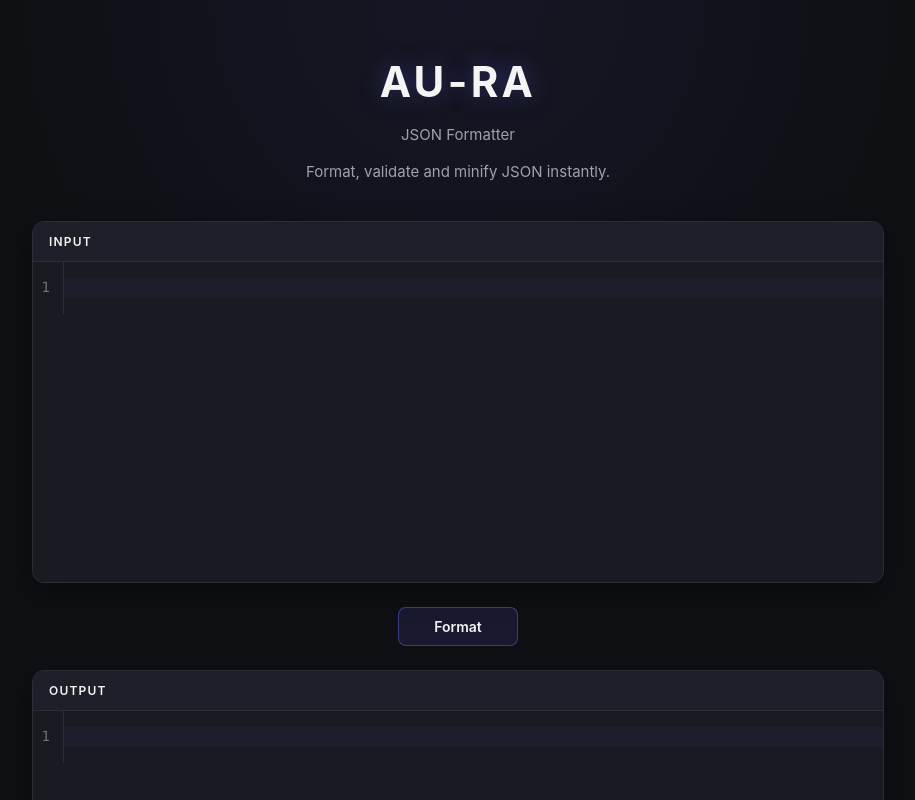
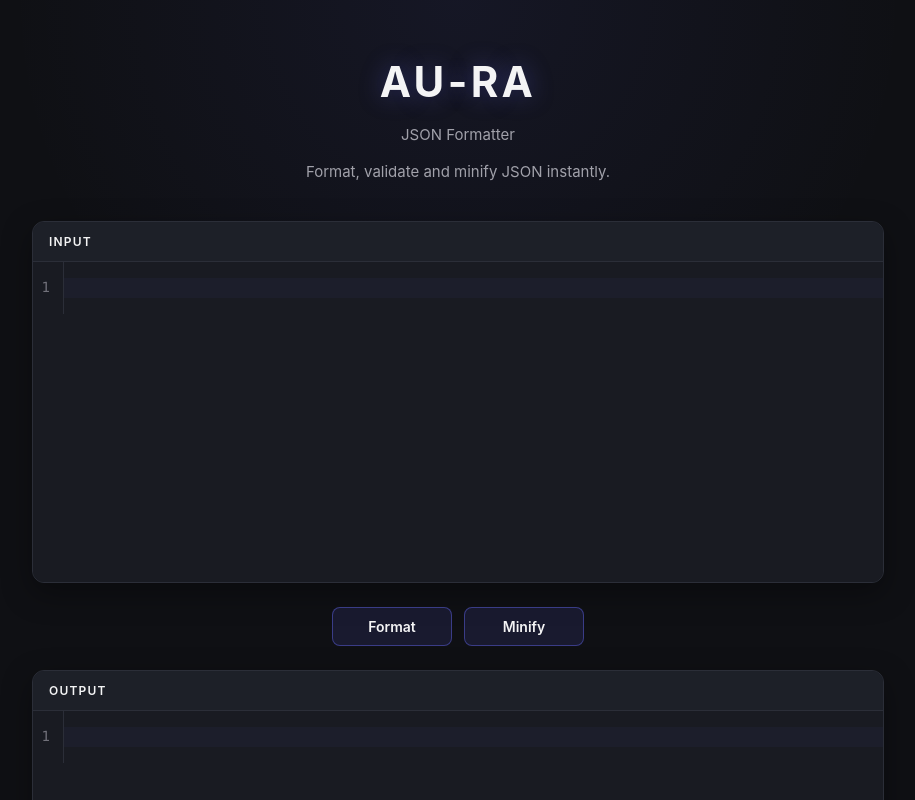
Before and after one commit to mmycdev/aura-json-formatter, a React (Vite) app: page / in a window 1280 px wide. Shown: the top 800 px of the page, without its empty margins (182-1097 px from the left). Built offline with nearby package versions, Linux system fonts and the light colour scheme.

Commit message:
feat: add JSON minify

```diff
--- a/src/App.tsx
+++ b/src/App.tsx
@@ -12,6 +12,16 @@ function App() {
     const formatted = JSON.stringify(parsed, null, 2);
 
     setOutputValue(formatted);
+  } catch {
+    setOutputValue("Invalid JSON");
+  }
+};
+  const handleMinify = () => {
+  try {
+    const parsed = JSON.parse(inputValue);
+    const minified = JSON.stringify(parsed);
+
+    setOutputValue(minified);
   } catch {
     setOutputValue("Invalid JSON");
   }
@@ -41,6 +51,10 @@ function App() {
         <button onClick={handleFormat}>
           Format
         </button>
+
+        <button onClick={handleMinify}>
+    Minify
+  </button>
       </div>
 
       <section className="editor-section">
```
